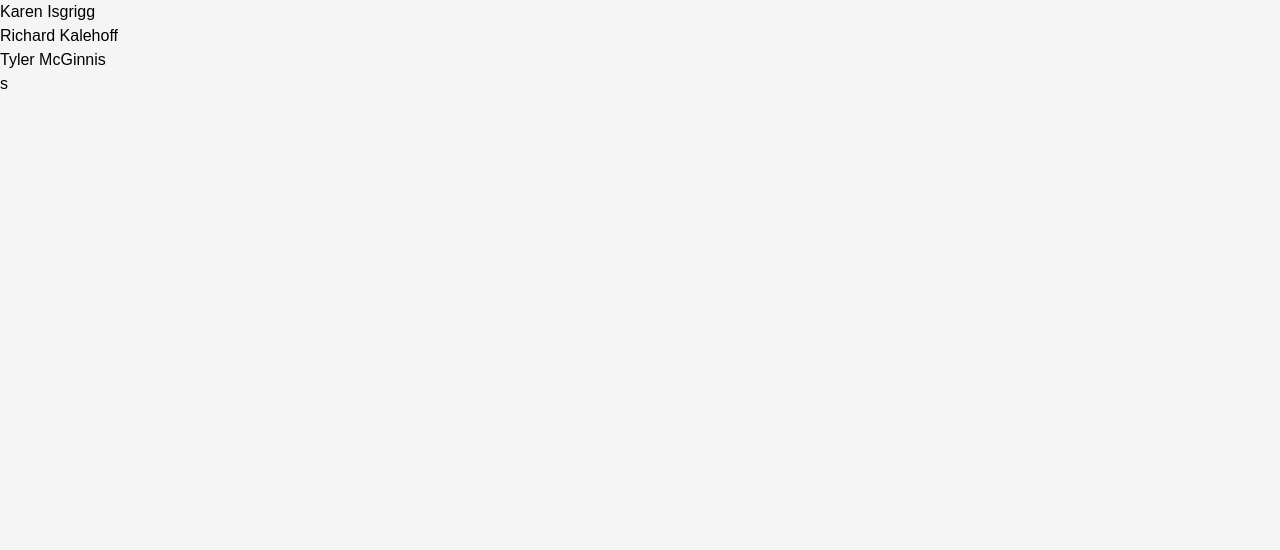
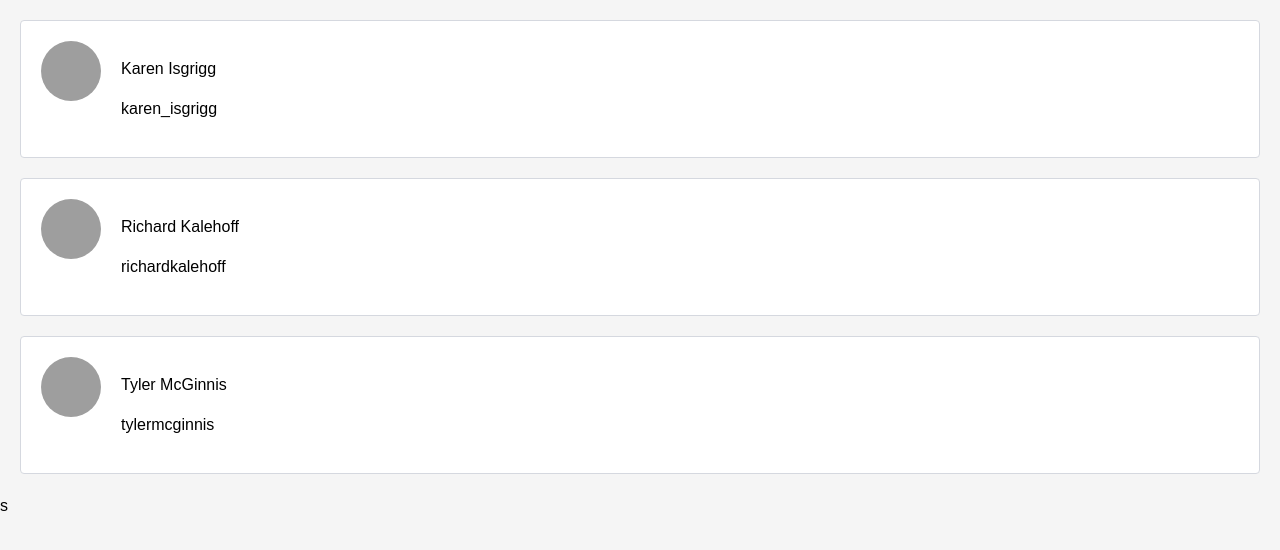
Before and after one commit to ghigbie/contacts-react-app, a React (Create React App) app: page / in a window 1280 px wide. Shown: the top 550 px of the page. Built offline with nearby package versions, Linux system fonts and the light colour scheme.

Commit message:
Change format of ListComponents

```diff
--- a/src/Components/ListContacts.js
+++ b/src/Components/ListContacts.js
@@ -6,8 +6,17 @@
         return(
             <ol className="contact-list">
                 {this.props.contacts.map((contact) => (
-                    <li key={contact.id}>
-                        {contact.name}
+                    <li key={contact.id}
+                        className="contact-list-item">
+                        <div className="contact-avatar"
+                             style={{
+                                 backgroundImage: `url(${contact.avatarURL})`
+                             }}>
+                        </div>
+                        <div className="contact-detail">
+                            <p>{contact.name}</p>
+                            <p>{contact.handle}</p>
+                        </div>
                     </li>
                 ))}s
             </ol>
```
